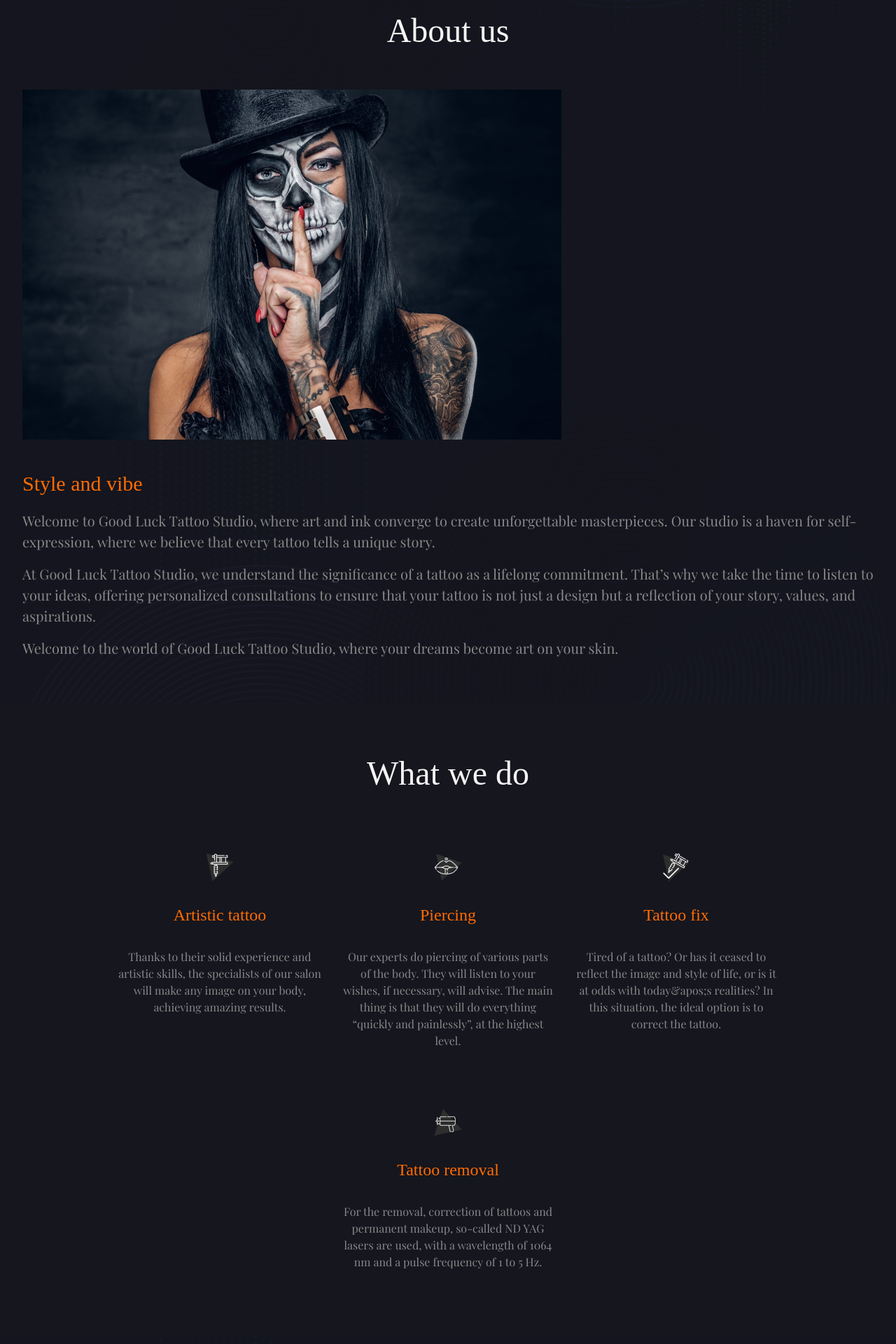
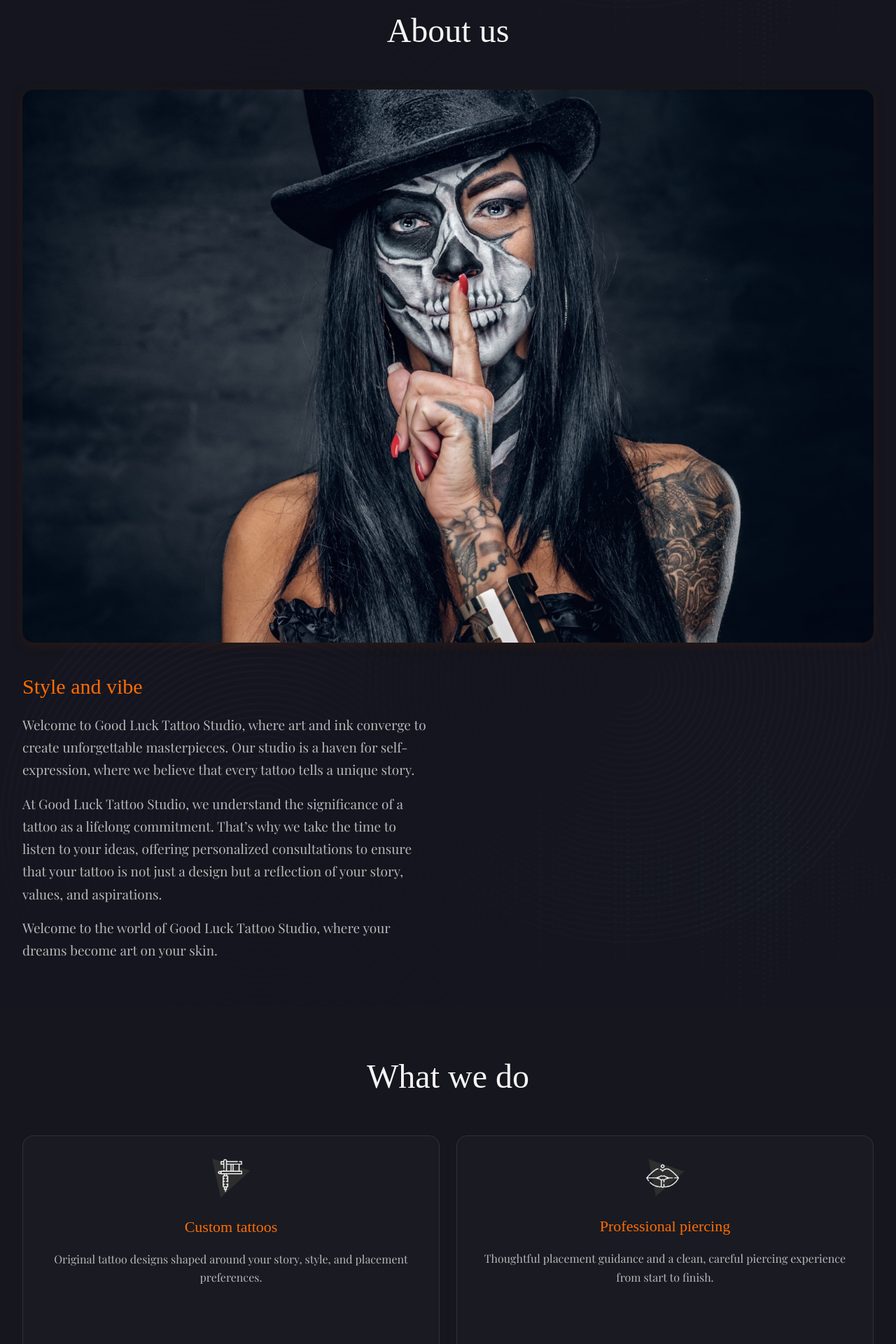
Before and after one commit to ViktorSvertoka/tattoo-studio, a Next.js app: page / in a window 1280 px wide. Shown: the part 1080-3000 px from the top of the page at 70% size. Built offline with nearby package versions, Linux system fonts and the light colour scheme; a web font is replaced by a local one.

Commit message:
Refine about and services sections

```diff
--- a/src/components/sections/About.tsx
+++ b/src/components/sections/About.tsx
@@ -11,10 +11,10 @@ const About = () => {
         <h2 className="mb-10 text-center font-rye text-[32px] text-white sm:mb-12 sm:text-[48px] lg:mb-14">
           About us
         </h2>
-        <div className="flex flex-col lg:flex-row">
+        <div className="grid items-center gap-10 lg:grid-cols-[minmax(0,1.05fr)_minmax(420px,0.95fr)] lg:gap-24">
           <ImageComponent />
-          <div className="lg:w-[520px]">
-            <h3 className="text-darkOrange font-rye xs:text-[24px] sm:text-[30px] lg:text-[30px]">
+          <div className="max-w-[580px]">
+            <h3 className="font-rye text-[26px] text-darkOrange sm:text-[30px]">
               Style and vibe
             </h3>
             <TextComponent />
--- a/src/components/sections/Services.tsx
+++ b/src/components/sections/Services.tsx
@@ -9,7 +9,7 @@ const Services = () => {
           What we do
         </h2>
         <div>
-          <ul className="flex flex-col justify-center gap-6 sm:flex-row sm:flex-wrap">
+          <ul className="grid gap-6 sm:grid-cols-2 lg:grid-cols-4">
             {dataServices.map(({ id, imageSrc, title, text }) => (
               <ServiceCard
                 key={id}
--- a/src/components/ui/AboutImage.tsx
+++ b/src/components/ui/AboutImage.tsx
@@ -6,26 +6,26 @@ const imageSources = [
     alt: 'About Image',
     width: 343,
     height: 232,
-    classes: 'block sm:hidden',
+    classes: 'block w-full rounded-2xl sm:hidden',
   },
   {
     src: '/images/about-tablet-2x.png',
     alt: 'About Image',
     width: 770,
     height: 500,
-    classes: 'hidden sm:block lg:hidden',
+    classes: 'hidden w-full rounded-2xl sm:block lg:hidden',
   },
   {
     src: '/images/about-desktop-2x.png',
     alt: 'About Image',
     width: 628,
     height: 494,
-    classes: 'hidden lg:block',
+    classes: 'hidden w-full rounded-2xl lg:block',
   },
 ];
 
 const ImageComponent = () => (
-  <div className="xs:mb-[16px] sm:mb-[40px] lg:mr-[135px]">
+  <div className="overflow-hidden rounded-2xl shadow-card">
     {imageSources.map(({ src, alt, width, height, classes }, index) => (
       <Image
         key={index}
--- a/src/components/ui/ServiceCard.tsx
+++ b/src/components/ui/ServiceCard.tsx
@@ -8,10 +8,14 @@ interface ServiceCardProps {
 
 const ServiceCard: React.FC<ServiceCardProps> = ({ imageSrc, title, text }) => {
   return (
-    <li className="flex flex-col items-center text-center gap-[30px] py-[30px] w-[302px]">
-      <Image src={imageSrc} alt={`${title} icon`} width={40} height={40} />
-      <h4 className="text-darkOrange font-rye text-[24px]">{title}</h4>
-      <p className="text-gray font-playfair text-[16px]">{text}</p>
+    <li className="flex min-h-[320px] flex-col items-center rounded-2xl border border-white/10 bg-[#191a22] px-6 py-8 text-center transition-transform duration-300 hover:-translate-y-1 hover:border-darkOrange/50">
+      <Image src={imageSrc} alt="" width={56} height={56} />
+      <h3 className="mt-7 font-rye text-[22px] leading-tight text-darkOrange">
+        {title}
+      </h3>
+      <p className="mt-5 font-playfair text-[16px] leading-[1.65] text-[#b8b8b8]">
+        {text}
+      </p>
     </li>
   );
 };
--- a/src/components/ui/TextComponent.tsx
+++ b/src/components/ui/TextComponent.tsx
@@ -1,5 +1,3 @@
-import React from 'react';
-
 const paragraphs = [
   'Welcome to Good Luck Tattoo Studio, where art and ink converge to create unforgettable masterpieces. Our studio is a haven for self-expression, where we believe that every tattoo tells a unique story.',
   'At Good Luck Tattoo Studio, we understand the significance of a tattoo as a lifelong commitment. That’s why we take the time to listen to your ideas, offering personalized consultations to ensure that your tattoo is not just a design but a reflection of your story, values, and aspirations.',
@@ -11,7 +9,7 @@ const TextComponent = () => (
     {paragraphs.map((text, index) => (
       <p
         key={index}
-        className="text-gray xs:mt-[8px] sm:mt-[16px] lg:mt-[16px] xs:text-[16px] sm:text-[20px] lg:text-[20px]"
+        className="mt-4 font-playfair text-[17px] leading-[1.7] text-[#b8b8b8] sm:text-[19px]"
       >
         {text}
       </p>
--- a/src/data/dataServices.ts
+++ b/src/data/dataServices.ts
@@ -7,25 +7,25 @@ export const dataServices = [
   {
     id: 1,
     imageSrc: iconServices1,
-    title: 'Artistic tattoo',
-    text: 'Thanks to their solid experience and artistic skills, the specialists of our salon will make any image on your body, achieving amazing results.',
+    title: 'Custom tattoos',
+    text: 'Original tattoo designs shaped around your story, style, and placement preferences.',
   },
   {
     id: 2,
     imageSrc: iconServices2,
-    title: 'Piercing',
-    text: 'Our experts do piercing of various parts of the body. They will listen to your wishes, if necessary, will advise. The main thing is that they will do everything “quickly and painlessly”, at the highest level.',
+    title: 'Professional piercing',
+    text: 'Thoughtful placement guidance and a clean, careful piercing experience from start to finish.',
   },
   {
     id: 3,
     imageSrc: iconServices3,
-    title: 'Tattoo fix',
-    text: 'Tired of a tattoo? Or has it ceased to reflect the image and style of life, or is it at odds with today&apos;s realities? In this situation, the ideal option is to correct the tattoo.',
+    title: 'Cover-ups and rework',
+    text: 'Refresh an older piece or transform it with a considered cover-up designed for your skin.',
   },
   {
     id: 4,
     imageSrc: iconServices4,
     title: 'Tattoo removal',
-    text: 'For the removal, correction of tattoos and permanent makeup, so-called ND YAG lasers are used, with a wavelength of 1064 nm and a pulse frequency of 1 to 5 Hz.',
+    text: 'A consultation-led removal process for tattoos and permanent makeup using professional equipment.',
   },
 ];
```
